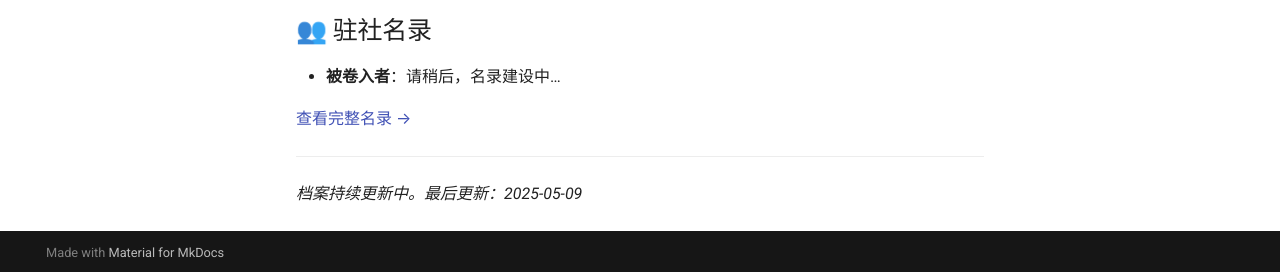
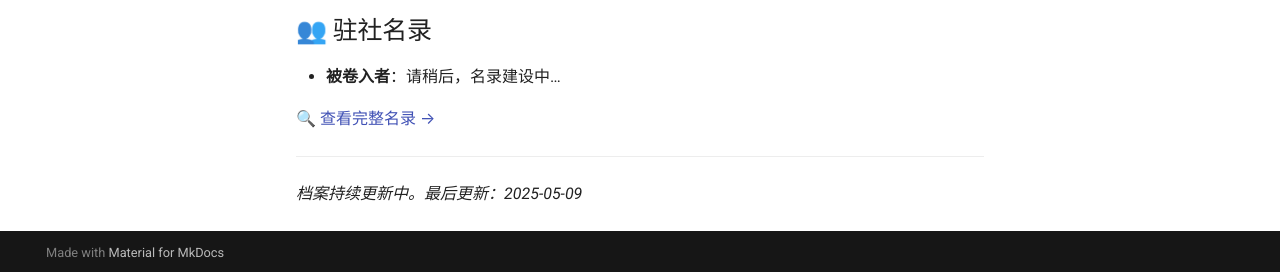
Before and after one commit to atokaz/my-coc-wiki, an MkDocs documentation site: the page built from docs/home.md, in a window 1280 px wide and 1157 px high. Shown: the part 882-1154 px from the top of the window. Built offline with MkDocs 1.6.1 and Material for MkDocs 9.7.7, drawn with Linux system fonts in a browser that asks for light colours.

```diff
--- a/docs/home.md
+++ b/docs/home.md
@@ -29,7 +29,7 @@
 
 - **被卷入者**：请稍后，名录建设中…
 
-[查看完整名录 →](/my-coc-wiki/roster/)
+[🔍 查看完整名录 →](/my-coc-wiki/roster/)
 
 ---
 
```
